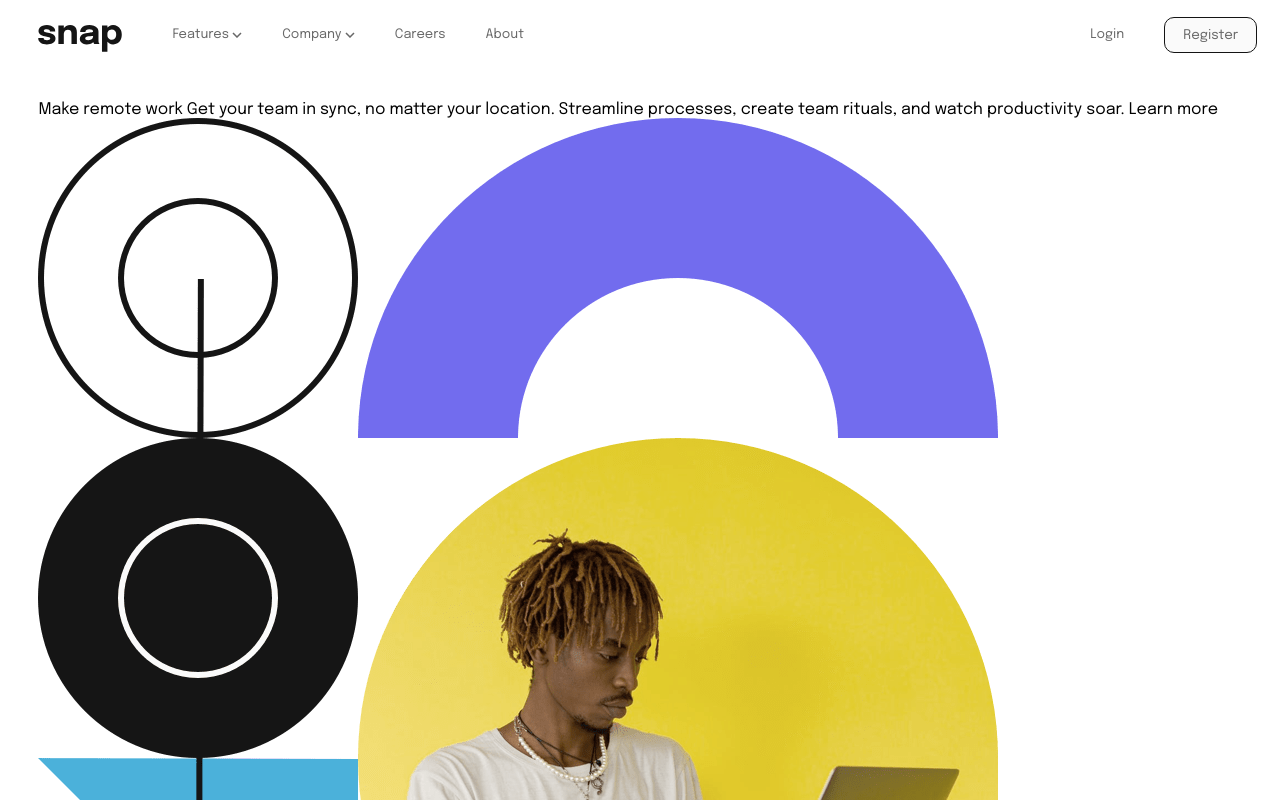
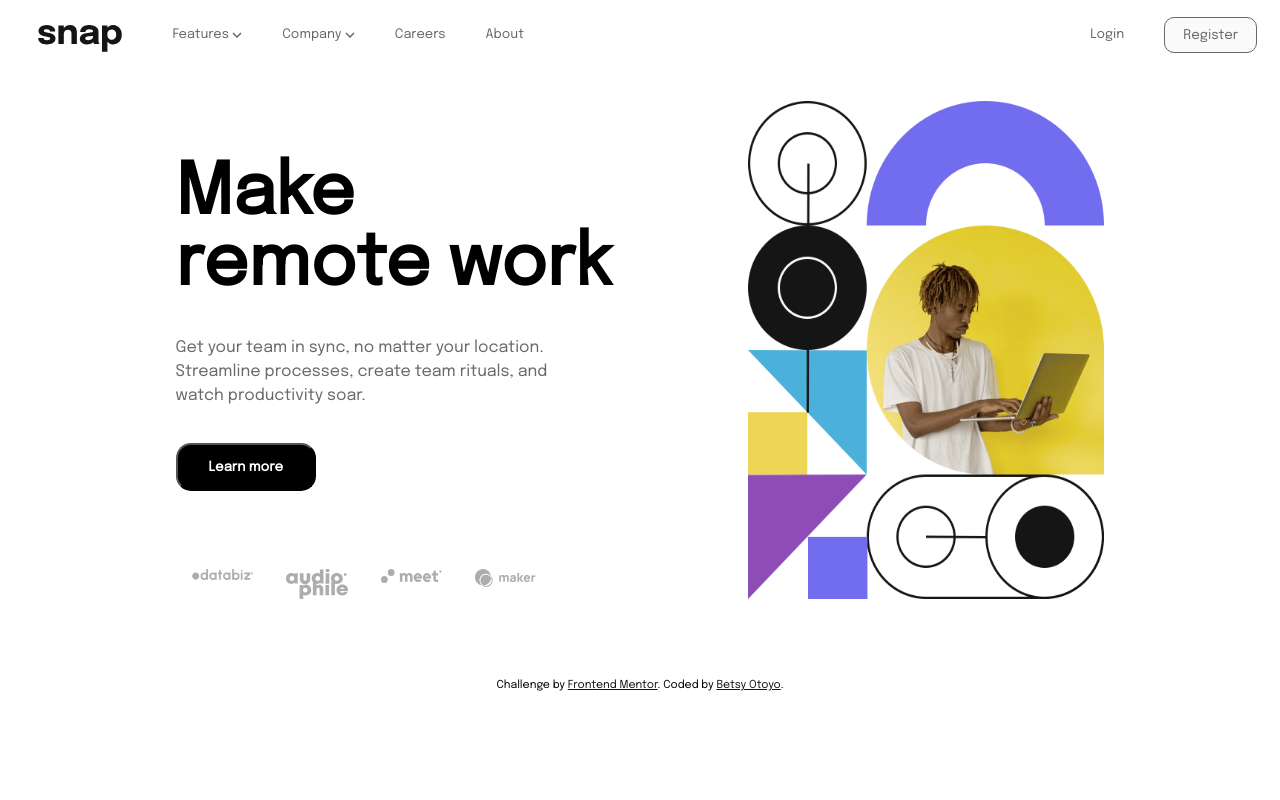
Before and after one commit to b3tcee/Intro-section-w-dropdown-nav, a plain HTML site: page index.html in a window 1280 px wide. Shown: the top 800 px of the page. Drawn offline with Linux system fonts and the light colour scheme.

Commit message:
Updated Desktop Design

```diff
--- a/index.css
+++ b/index.css
@@ -1,6 +1,6 @@
 @import url('https://fonts.googleapis.com/css?family=Epilogue');
 .attribution { font-size: 11px; text-align: center; }
-.attribution a { color: hsl(228, 45%, 44%); }
+.attribution a { color: var(--Almost-black); }
 
 :root{
     /* Colors */
@@ -46,6 +46,11 @@ nav ul li{
     font-weight: var(--light-weight);
 }
 
+nav ul li:hover{
+ color: var(--Almost-black);
+ cursor: pointer;
+}
+
 .header__logo{
     margin: 0px;
     width: 7%;
@@ -69,6 +74,73 @@ nav ul li{
     bottom: 11px;
     border-radius: 10px;
     background-color: var(--Almost-white);
-    border:1px solid var(--Almost-black);
+    border:1px solid var(--Medium-gray);
     color: var(--Medium-gray);
 }
+
+.reg__button:hover{
+    border-color: var(--Almost-black);
+    color: var(--Almost-black);
+    cursor: pointer;
+}
+
+/* =============PREVIEW SECTION ================ */
+
+.preview__container{
+    display: flex;
+    flex-direction: row;
+    margin: 0px 10%;
+    margin-bottom: 80px;
+}
+
+
+.desktop__image{
+    width: 37%;
+
+}
+
+.preview__text{
+    width: 56%;
+
+}
+
+.preview__heading{
+    font-size: 70px;
+    font-weight: var(--bold-weight);
+    margin-top: 58px;
+}
+
+.preview__details{
+    line-height: 1.5;
+    color: var(--Medium-gray);
+    /* font-size: var(--p-font); */
+    margin: 35px 0px;
+    font-weight: var(--light-weight);
+}
+
+.more__button{
+    background: black;
+    color: white;
+    padding: 15px 31px;
+    border-radius: 15px;
+    font-weight: bold;
+}
+.more__button:hover{
+    background-color: var(--Almost-white);
+    border: 1px solid var(--Almost-black);
+    color: var(--Almost-black);
+    cursor: pointer;
+}
+.client__display{
+    display: grid;
+    grid-template-columns: 1fr 1fr 1fr 1fr;
+    margin-top: 70px;
+    margin: 78px 0px 0px 0px;
+    width: 70%;
+
+    /* column-gap: 1; */
+}
+
+.client__display img{
+    width: 65%;
+}
--- a/index.html
+++ b/index.html
@@ -30,16 +30,23 @@
       <!--NAV SECTION ENDS-->
 
       <!--PREVIEW SECTION BEGINS-->
-    <section>
-      <div>
-        Make remote work
+    <section class="preview__container">
+      <div class="preview__text">
+       <p class="preview__heading"> Make <br> remote work</p>
 
-        Get your team in sync, no matter your location. Streamline processes,
-        create team rituals, and watch productivity soar.
+       <p class="preview__details">Get your team in sync, no matter your location.<br> Streamline processes,
+        create team rituals, and <br> watch productivity soar.</p>
 
-        Learn more
+        <button class="more__button">Learn more</button>
+
+        <div class="client__display">
+          <img src="images/client-databiz.svg">
+          <img src="images/client-audiophile.svg">
+          <img src="images/client-meet.svg">
+          <img src="images/client-maker.svg">
+        </div>
       </div>
-      <img src="images/image-hero-desktop.png">
+      <img class="desktop__image" src="images/image-hero-desktop.png">
     </section>
       <!--PREVIEW SECTION ENDS-->
       <div class="attribution">
```
